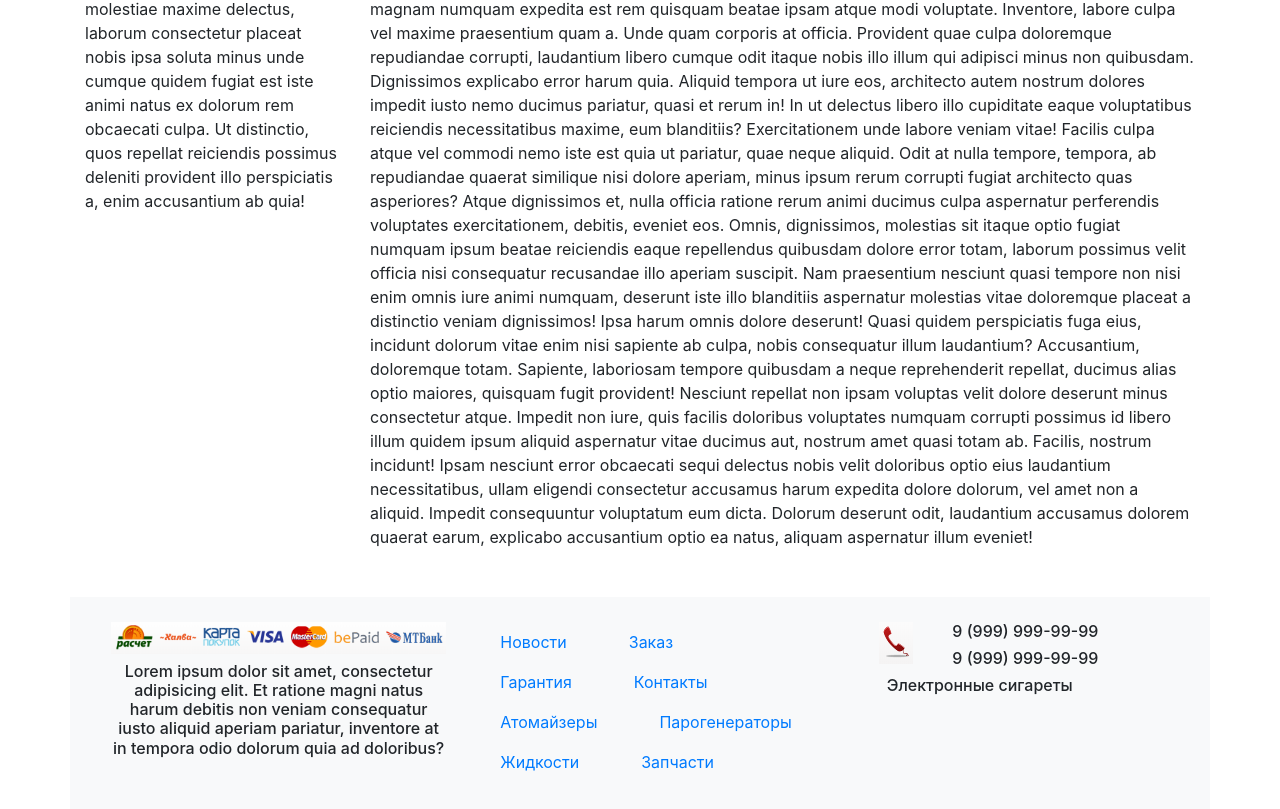
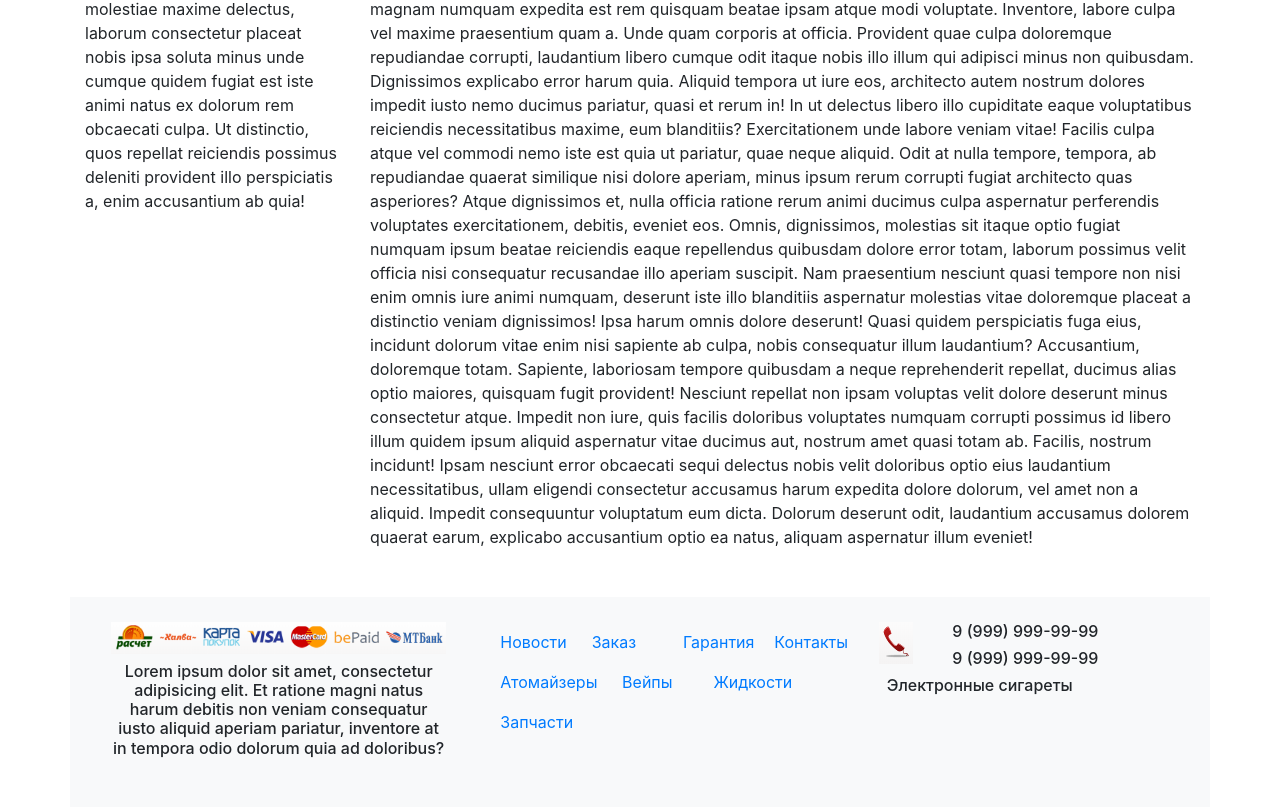
Before and after one commit to Deeathwiing/VSTU-Lab, a plain HTML site: page index.html in a window 1280 px wide. Shown: the part 752-1561 px from the top of the page. Drawn offline with nearby package versions, Linux system fonts and the light colour scheme; files that its build step writes are made by us from their sources.

Commit message:
stable (bs 4) 0.1

```diff
--- a/index.html
+++ b/index.html
@@ -224,39 +224,39 @@ Lorem, ipsum dolor sit amet consectetur adipisicing elit. Temporibus maiores und
                     <div class="row">
 
 
-                            <div class=" col-md-auto">
+                            <div class=" col-3">
                                     <a href="#" class="nav-link">Новости</a>
                                 </div>
 
-                                <div class=" col-md-auto">
+                                <div class=" col-3">
                                     <a href="#" class="nav-link">Заказ</a>
                                 </div>
 
-                                <div class=" col-md-auto">
+                                <div class=" col-3">
                                     <a href="#" class="nav-link">Гарантия</a>
                                 </div>
 
-                                <div class=" col-md-auto">
+                                <div class=" col-3">
                                         <a href="#" class="nav-link">Контакты</a>
                                     </div>
 
                                 </div>
 
                                 <div class="row">
-                                    <div class=" col-md-auto">
+                                    <div class=" col-4">
                                             <a href="#" class="nav-link">Атомайзеры</a>
                                         </div>
 
-                                        <div class=" col-md-auto">
-                                                <a href="#" class="nav-link">Парогенераторы</a>
+                                        <div class=" col-3">
+                                                <a href="#" class="nav-link">Вейпы</a>
                                             </div>
 
-                                            <div class=" col-md-auto">
+                                            <div class=" col-3">
                                                     <a href="#" class="nav-link">Жидкости</a>
                                                 </div>
 
 
-                                                <div class=" col-md-auto">
+                                                <div class=" col-3">
                                                         <a href="#" class="nav-link">Запчасти</a>
                                                     </div>
 
```
